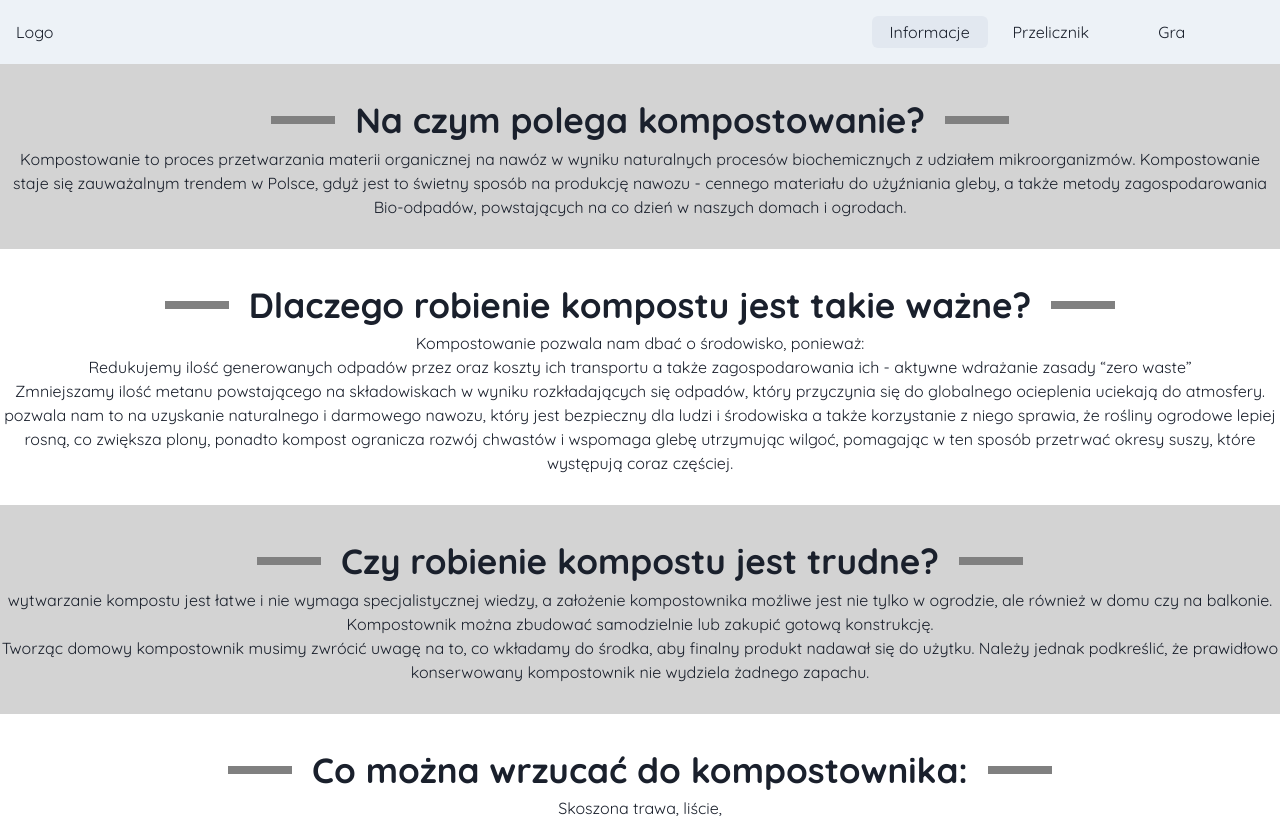
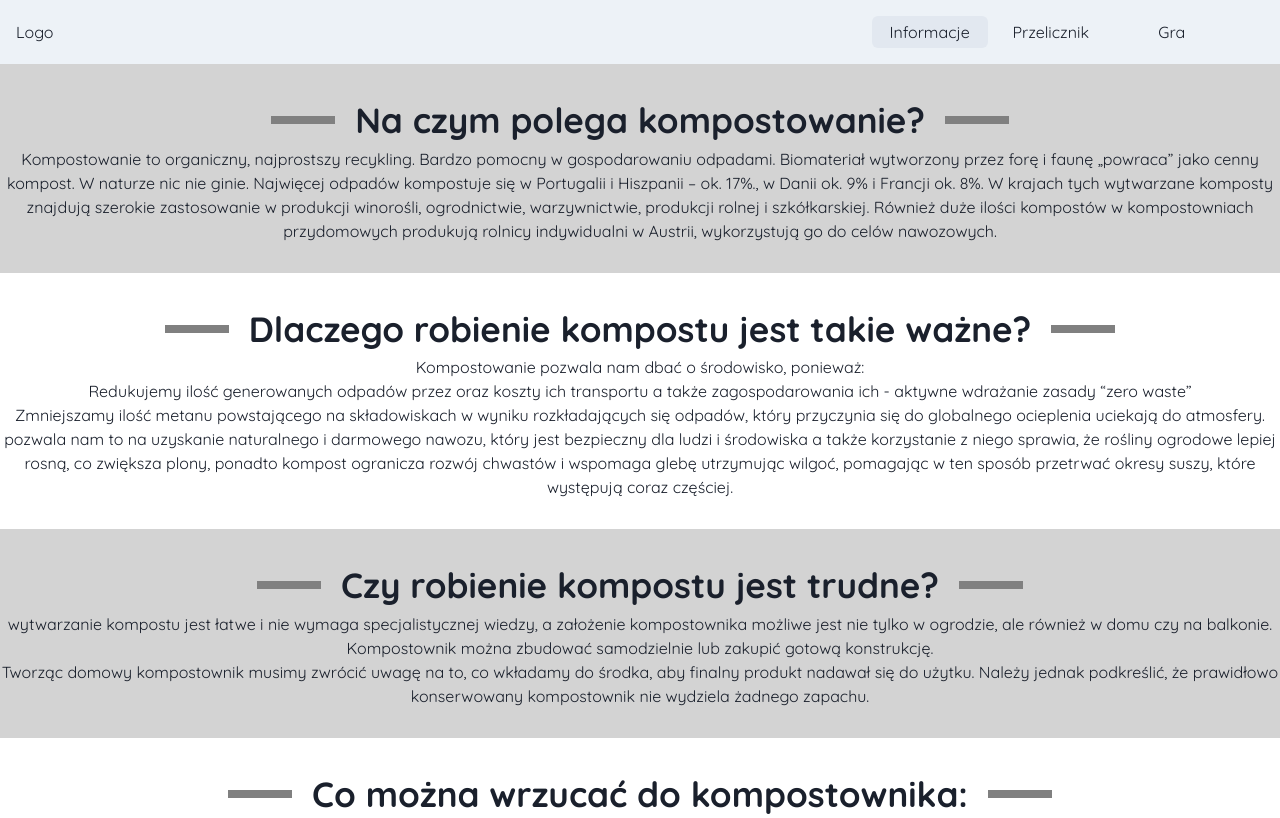
Before and after one commit to akai-org/hackyeah-puzonisci, a React (Vite) app: page /info in a window 1280 px wide. Shown: the top 818 px of the page. Built offline with nearby package versions, Linux system fonts and the light colour scheme.

Commit message:
upadate section Czym jest kompostowanie?

```diff
--- a/src/pages/InfoPage/InfoPage.tsx
+++ b/src/pages/InfoPage/InfoPage.tsx
@@ -7,12 +7,15 @@ const contentSections: Array<SectionProps> = [
     title: 'Na czym polega kompostowanie?',
     content: (
       <>
-        Kompostowanie to proces przetwarzania materii organicznej na nawóz w
-        wyniku naturalnych procesów biochemicznych z udziałem mikroorganizmów.
-        Kompostowanie staje się zauważalnym trendem w Polsce, gdyż jest to
-        świetny sposób na produkcję nawozu - cennego materiału do użyźniania
-        gleby, a także metody zagospodarowania Bio-odpadów, powstających na co
-        dzień w naszych domach i ogrodach.
+        Kompostowanie to organiczny, najprostszy recykling. Bardzo pomocny w
+        gospodarowaniu odpadami. Biomateriał wytworzony przez forę i faunę
+        „powraca” jako cenny kompost. W naturze nic nie ginie. Najwięcej odpadów
+        kompostuje się w Portugalii i Hiszpanii – ok. 17%., w Danii ok. 9% i
+        Francji ok. 8%. W krajach tych wytwarzane komposty znajdują szerokie
+        zastosowanie w produkcji winorośli, ogrodnictwie, warzywnictwie,
+        produkcji rolnej i szkółkarskiej. Również duże ilości kompostów w
+        kompostowniach przydomowych produkują rolnicy indywidualni w Austrii,
+        wykorzystują go do celów nawozowych.
       </>
     ),
     isEven: true,
```
